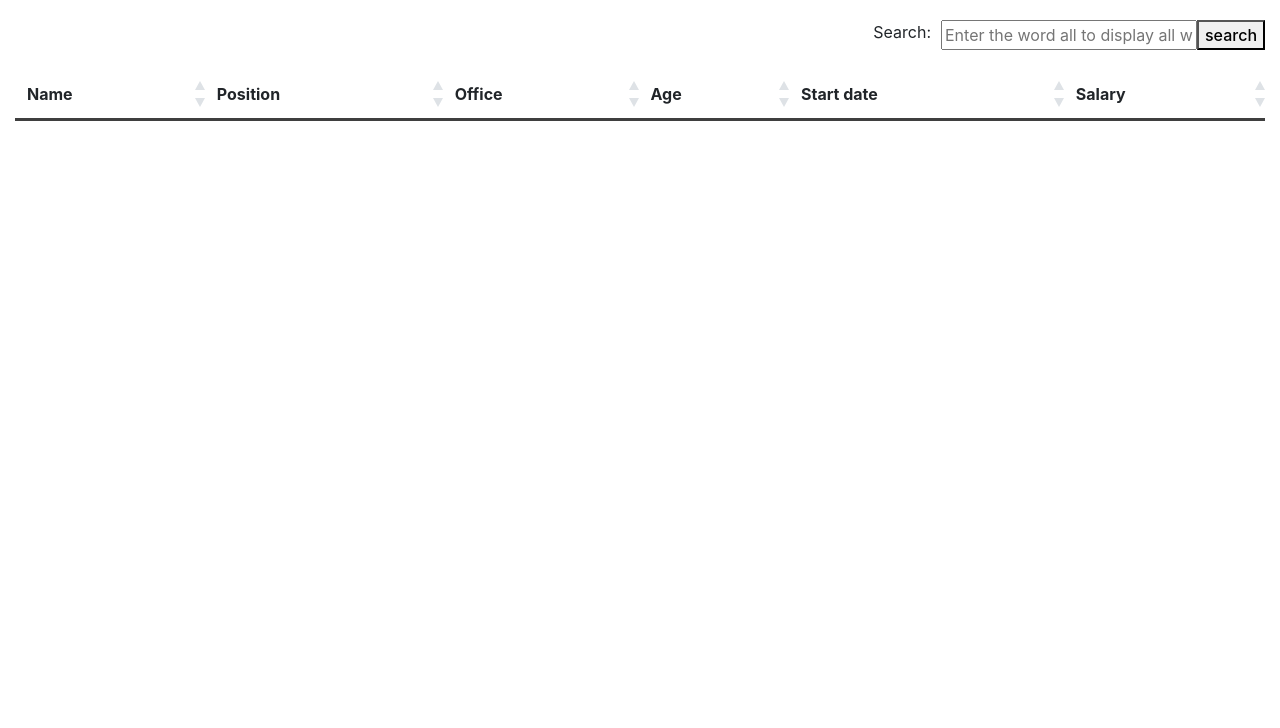
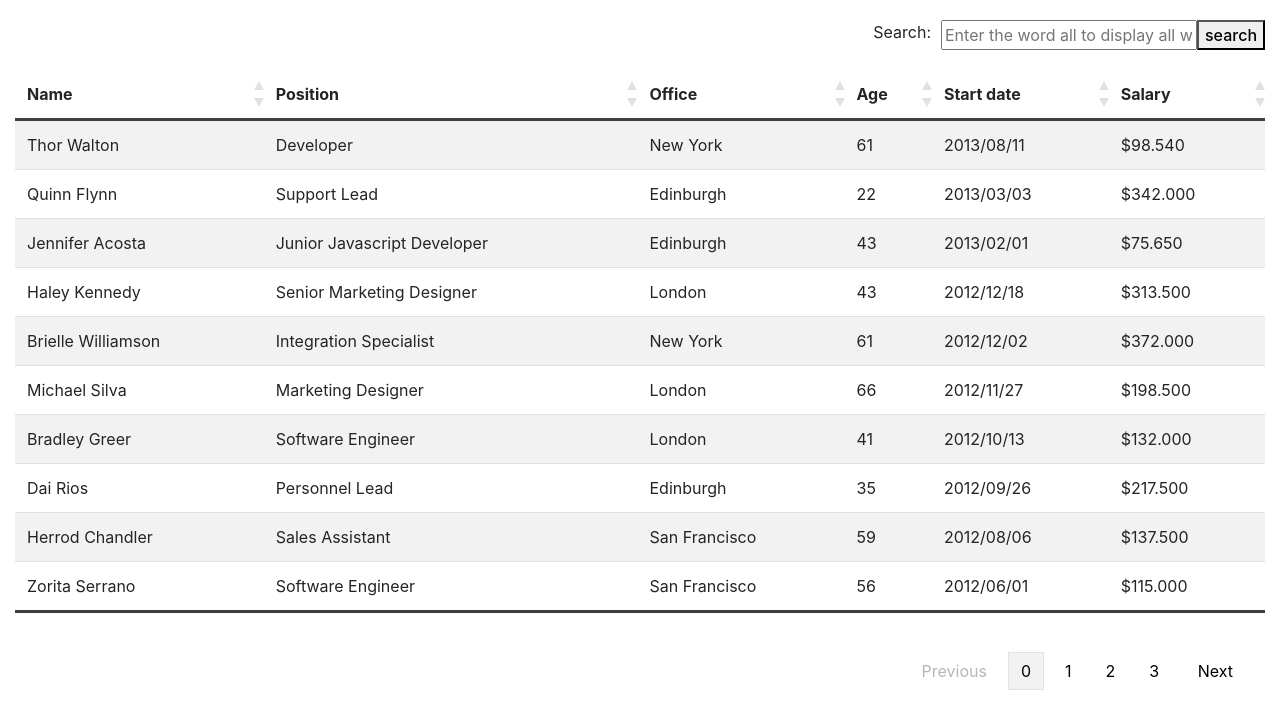
Before and after one commit to Arver1/Simple_table, a website built with Parcel: page index.html in a window 1280 px wide. Built offline with nearby package versions, Linux system fonts and the light colour scheme.

Commit message:
start working on pagination

```diff
--- a/index.html
+++ b/index.html
@@ -5,8 +5,6 @@
   <meta charset="UTF-8">
   <title>Table1</title>
   <link rel="stylesheet" href="https://stackpath.bootstrapcdn.com/bootstrap/4.1.3/css/bootstrap.min.css" integrity="sha384-MCw98/SFnGE8fJT3GXwEOngsV7Zt27NXFoaoApmYm81iuXoPkFOJwJ8ERdknLPMO" crossorigin="anonymous">
-  <link rel="stylesheet" href="src/index.css">
-
 </head>
 
 <body>
@@ -48,6 +46,14 @@
     <tbody>
     </tbody>
   </table>
+  <div class="Pagination">
+    <button class="Pagination__item" value="prev">
+    Previous
+    </button>
+    <button class="Pagination__item" value="next">
+    Next
+    </button>
+  </div>
 </div>
 <script src="build/bundle.js"></script>
 </body>
--- a/package.json
+++ b/package.json
@@ -11,9 +11,8 @@
     "npm": "npm >=5.6.0"
   },
   "scripts": {
-    "dev": "webpack-dev-server --mode development --open --hot",
-    "start": "npm run clean:tmp && parcel src/index.html -p 3000 --out-dir .tmp",
-    "build": "npm run lint && npm run clean && npm run build:parcel",
+    "start": "webpack-dev-server --mode development --open",
+    "build": "webpack --mode production",
     "lint": "npm run lint:js && npm run lint:css",
     "lint-fix": "npm run lint:js:fix && npm run lint:css:fix",
     "lint:js:fix": "eslint ./src/**/*.js --fix",
--- a/src/index.js
+++ b/src/index.js
@@ -1,11 +1,18 @@
 import workers from './workers';
 import { fillTable, sortTable } from './table';
 import  tableSearch from './search';
+import { pagination } from './pagination';
+import './index.css';
 
 const table = document.querySelector('.table');
 const searchBtn = document.querySelector('.main-search__btn');
 const searchField = document.querySelector('.main-search__field');
+const paginationPanel = document.querySelector('.Pagination');
+const paginationElements = paginationPanel.querySelectorAll('.Pagination__item');
+const maxRecordOnPage = 3;
 
 fillTable(workers, table);
+pagination(paginationElements, workers.length, maxRecordOnPage);
 table.addEventListener('click', sortTable.bind(workers));
 searchBtn.addEventListener('click', tableSearch.bind(table, workers, searchField));
+paginationPanel.addEventListener('click', ()=>{});
--- /dev/null
+++ b/src/pagination.js
@@ -0,0 +1,16 @@
+export let activePage = 0;
+
+export function pagination(panelElement, total, pageMax){
+  const amount = Math.ceil(total / pageMax);
+  const temp = document.createDocumentFragment();
+  for(let i = 0; i < amount; i++){
+    const button = document.createElement('button');
+    button.textContent = i;
+    const name = i === activePage ? 'Pagination__item--active' : '';
+    button.className = 'Pagination__item ' + name;
+    temp.appendChild(button);
+  }
+  panelElement[0].after(temp);
+  panelElement[0].disabled = activePage === 0;
+  panelElement[1].disabled = activePage === pageMax;
+}
--- a/webpack.config.js
+++ b/webpack.config.js
@@ -8,6 +8,13 @@ const HtmlWebpackPlugin = require('html-webpack-plugin')
 const PATHS = {
   source: path.join(__dirname, 'src'),
   build: path.join(__dirname, 'build'),
+};
+
+const styleLoader = {
+  loader: 'style-loader',
+  options: {
+    sourceMap: true,
+  },
 };
 
 const conf = {
```
